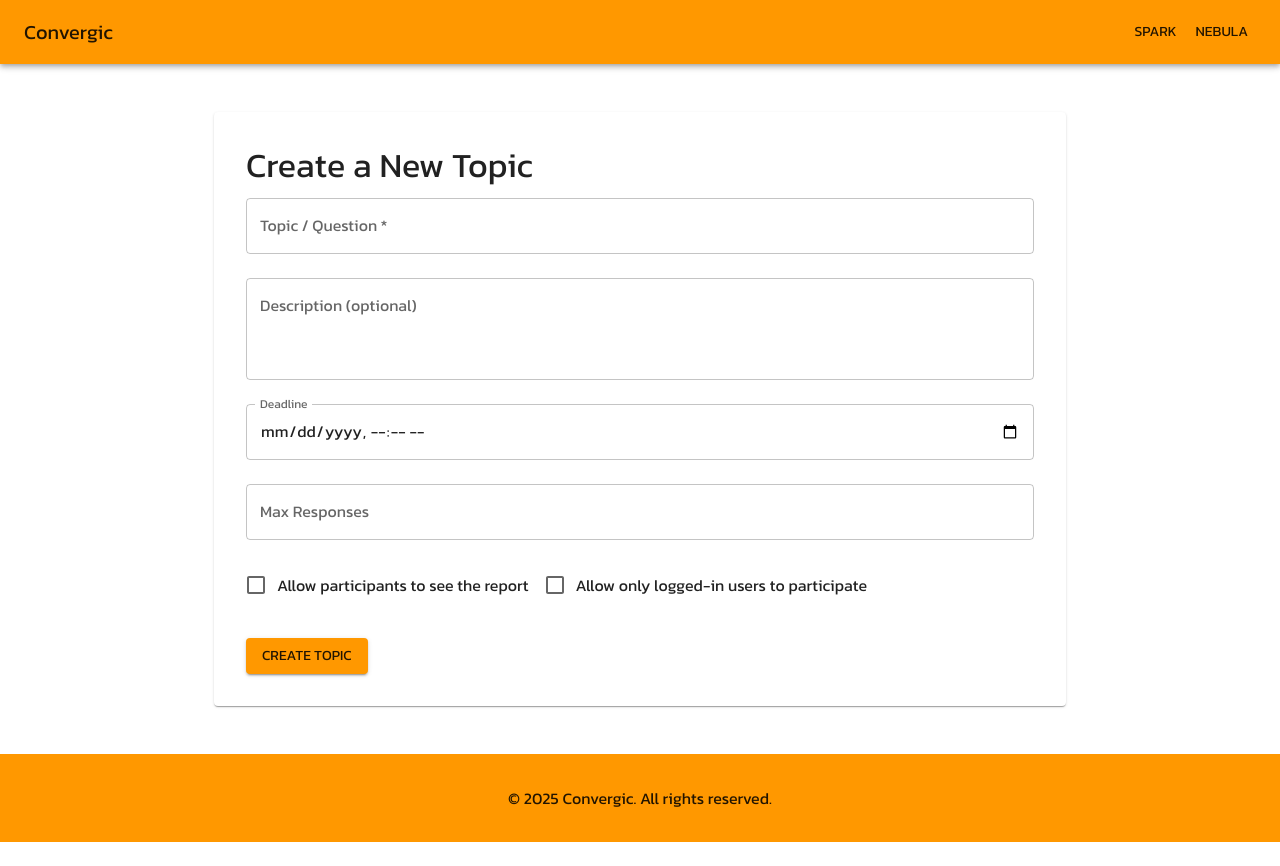
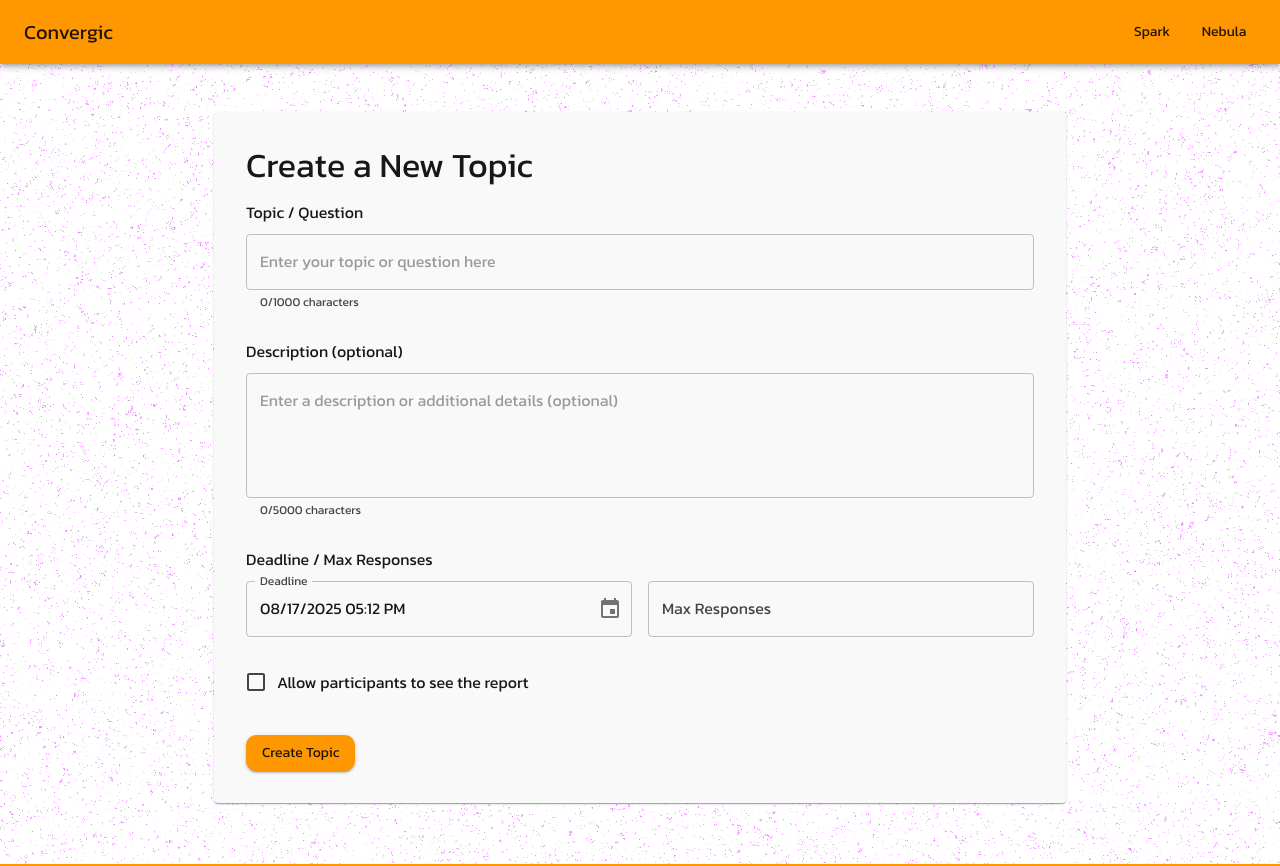
Before and after one commit to gayanukak/convergicapp, a Next.js app in the folder frontend/: page /create in a window 1280 px wide. Shown: the top 866 px of the page. Before the commit the page ends 842 px from the top, so only its background shows below. Built offline with nearby package versions, Linux system fonts and the light colour scheme.

Commit message:
Clean up the create topic page

```diff
--- a/frontend/package.json
+++ b/frontend/package.json
@@ -14,8 +14,10 @@
     "@emotion/styled": "^11.14.1",
     "@mui/icons-material": "^7.3.1",
     "@mui/material": "^7.3.1",
+    "@mui/x-date-pickers": "^8.10.2",
     "@next-auth/prisma-adapter": "^1.0.7",
     "@prisma/client": "^6.14.0",
+    "dayjs": "^1.11.14",
     "next": "15.4.6",
     "next-auth": "^4.24.11",
     "react": "19.1.0",
--- a/frontend/src/app/create/page.tsx
+++ b/frontend/src/app/create/page.tsx
@@ -1,4 +1,5 @@
 "use client";
+
 import { useState } from "react";
 import { useRouter } from "next/navigation";
 import {
@@ -7,12 +8,16 @@ import {
   Checkbox,
   Container,
   FormControlLabel,
+  Grid,
   Paper,
   TextField,
-  Typography
+  Typography,
 } from "@mui/material";
+import { LocalizationProvider } from "@mui/x-date-pickers/LocalizationProvider";
+import { AdapterDayjs } from "@mui/x-date-pickers/AdapterDayjs";
+import { DateTimePicker } from "@mui/x-date-pickers/DateTimePicker";
+import dayjs, { Dayjs } from "dayjs";
 
-// Base paths for links
 const GUEST_BASE = "/in/";
 const HOST_BASE = "/out/";
 
@@ -21,7 +26,7 @@ export default function CreateTopic() {
 
   const [title, setTitle] = useState("");
   const [description, setDescription] = useState("");
-  const [deadline, setDeadline] = useState("");
+  const [deadline, setDeadline] = useState<Dayjs | null>(dayjs().add(5, "minute")); // default minimal future
   const [maxResponses, setMaxResponses] = useState("");
   const [allowReport, setAllowReport] = useState(false);
   const [onlyLoggedIn, setOnlyLoggedIn] = useState(false);
@@ -44,8 +49,29 @@ export default function CreateTopic() {
 
     const newErrors: typeof errors = {};
 
-    // Frontend validation
-    if (!title.trim()) newErrors.title = "Title is required.";
+    // Title validation
+    if (!title.trim()) newErrors.title = "Topic / Question is required.";
+    if (title.trim().length > 1000)
+      newErrors.title = "Topic is too long (max 1000 characters).";
+
+    // Description validation
+    if (description.trim().length > 5000)
+      newErrors.description = "Description too long (max 5000 characters).";
+
+    // At least one of deadline or maxResponses
+    if (!deadline && !maxResponses) {
+      newErrors.general = "Please provide either a deadline or max responses.";
+    }
+
+    // Max responses validation
+    if (maxResponses && (Number(maxResponses) <= 0 || Number(maxResponses) > 100)) {
+      newErrors.maxResponses = "Max responses must be between 1 and 100.";
+    }
+
+    // Deadline must be in the future
+    if (deadline && deadline.isBefore(dayjs())) {
+      newErrors.deadline = "Deadline must be in the future.";
+    }
 
     if (Object.keys(newErrors).length > 0) {
       setErrors(newErrors);
@@ -56,18 +82,21 @@ export default function CreateTopic() {
     const topicData = {
       title: title.trim(),
       description: description.trim() || null,
-      deadline: deadline || null,
+      deadline: deadline ? deadline.toISOString() : null,
       max_responses: maxResponses ? Number(maxResponses) : null,
       allow_report: allowReport,
       only_logged_in: onlyLoggedIn,
     };
 
     try {
-      const response = await fetch(`${process.env.NEXT_PUBLIC_API_URL}/api/topic-create/`, {
+      const response = await fetch(
+        `${process.env.NEXT_PUBLIC_API_URL}/api/topic-create/`,
+        {
           method: "POST",
           headers: { "Content-Type": "application/json" },
           body: JSON.stringify(topicData),
-      });
+        }
+      );
 
       if (!response.ok) {
         const errorData = await response.json();
@@ -83,65 +112,101 @@ export default function CreateTopic() {
       }
 
       const data = await response.json();
-
-      // Set the guest and host links
       setGuestLink(data.guest_link);
       setHostLink(data.host_link);
-
-      // Optionally, redirect after short delay
-      // router.push("/dashboard");
     } catch (error) {
       console.error(error);
-      setErrors({ general: "Network error. Make sure the backend is running." });
+      setErrors({
+        general: "Network error. Make sure the backend is running.",
+      });
     }
 
     setIsSubmitting(false);
   };
 
   return (
+    <Box
+      sx={{
+        position: "relative",
+        minHeight: "100vh",
+        width: "100%",
+        backgroundImage: "url('/background/nnnoise.svg')",
+        backgroundSize: "cover",
+        backgroundRepeat: "no-repeat",
+        backgroundPosition: "center",
+      }}
+    >
       <Container maxWidth="md" sx={{ py: 6 }}>
         <Paper sx={{ p: 4 }}>
           <Typography variant="h4" gutterBottom>
             Create a New Topic
           </Typography>
 
+          {/* Topic Field */}
+          <Typography variant="subtitle1" sx={{ mb: 1 }}>
+            Topic / Question
+          </Typography>
           <TextField
-          label="Topic / Question"
             variant="outlined"
             fullWidth
             required
+            placeholder="Enter your topic or question here"
             value={title}
             onChange={(e) => setTitle(e.target.value)}
             error={!!errors.title}
-          helperText={errors.title}
+            helperText={errors.title || `${title.length}/1000 characters`}
             sx={{ mb: 3 }}
           />
 
+          {/* Description Field */}
+          <Typography variant="subtitle1" sx={{ mb: 1 }}>
+            Description (optional)
+          </Typography>
           <TextField
-          label="Description (optional)"
             variant="outlined"
             fullWidth
             multiline
-          rows={3}
+            rows={4}
+            placeholder="Enter a description or additional details (optional)"
             value={description}
             onChange={(e) => setDescription(e.target.value)}
             error={!!errors.description}
-          helperText={errors.description}
+            helperText={errors.description || `${description.length}/5000 characters`}
             sx={{ mb: 3 }}
           />
 
-        <TextField
+          {/* Deadline + Max Responses */}
+          <Typography variant="subtitle1" sx={{ mb: 1 }}>
+            Deadline / Max Responses
+          </Typography>
+          <Grid container spacing={2} sx={{ mb: 3 }}>
+            <Grid size={{ xs: 12, md: 6 }}>
+              <LocalizationProvider dateAdapter={AdapterDayjs}>
+                <DateTimePicker
                   label="Deadline"
-          type="datetime-local"
-          InputLabelProps={{ shrink: true }}
-          fullWidth
                   value={deadline}
-          onChange={(e) => setDeadline(e.target.value)}
-          error={!!errors.deadline}
-          helperText={errors.deadline}
-          sx={{ mb: 3 }}
+                  onChange={(newValue) => {
+                    // prevent setting past date
+                    if (newValue && newValue.isBefore(dayjs())) {
+                      setDeadline(dayjs().add(5, "minute"));
+                    } else {
+                      setDeadline(newValue);
+                    }
+                  }}
+                  minDateTime={dayjs().add(5, "minute")}
+                  slots={{ textField: TextField }}
+                  slotProps={{
+                    textField: {
+                      fullWidth: true,
+                      error: !!errors.deadline,
+                      helperText: errors.deadline,
+                    },
+                  }}
+                  enableAccessibleFieldDOMStructure={false}
                 />
-
+              </LocalizationProvider>
+            </Grid>
+            <Grid size={{ xs: 12, md: 6 }}>
               <TextField
                 label="Max Responses"
                 type="number"
@@ -150,32 +215,46 @@ export default function CreateTopic() {
                 onChange={(e) => setMaxResponses(e.target.value)}
                 error={!!errors.maxResponses}
                 helperText={errors.maxResponses}
-          sx={{ mb: 3 }}
+                inputProps={{ max: 100 }}
               />
+            </Grid>
+          </Grid>
 
+          {/* Options */}
           <FormControlLabel
-          control={<Checkbox checked={allowReport} onChange={(e) => setAllowReport(e.target.checked)} />}
+            control={
+              <Checkbox
+                checked={allowReport}
+                onChange={(e) => setAllowReport(e.target.checked)}
+              />
+            }
             label="Allow participants to see the report"
-        />
-        <FormControlLabel
-          control={<Checkbox checked={onlyLoggedIn} onChange={(e) => setOnlyLoggedIn(e.target.checked)} />}
-          label="Allow only logged-in users to participate"
           />
 
           <Box sx={{ mt: 4 }}>
-          <Button variant="contained" color="primary" onClick={handleSubmit} disabled={isSubmitting}>
+            <Button
+              variant="contained"
+              color="primary"
+              onClick={handleSubmit}
+              disabled={isSubmitting}
+            >
               {isSubmitting ? "Submitting..." : "Create Topic"}
             </Button>
           </Box>
 
-        {/* Show the generated links */}
+          {/* Links */}
           {guestLink && hostLink && (
             <Box sx={{ mt: 4 }}>
-            <Typography>Guest Link: <a href={guestLink}>{guestLink}</a></Typography>
-            <Typography>Host Link: <a href={hostLink}>{hostLink}</a></Typography>
+              <Typography>
+                Guest Link: <a href={guestLink}>{guestLink}</a>
+              </Typography>
+              <Typography>
+                Host Link: <a href={hostLink}>{hostLink}</a>
+              </Typography>
             </Box>
           )}
 
+          {/* General Errors */}
           {errors.general && (
             <Typography color="error" sx={{ mt: 2 }}>
               {errors.general}
@@ -183,5 +262,6 @@ export default function CreateTopic() {
           )}
         </Paper>
       </Container>
+    </Box>
   );
 }
--- a/frontend/src/app/globals.css
+++ b/frontend/src/app/globals.css
@@ -1,34 +1,52 @@
+/* =========================================================
+   Global CSS Variables & Theme Modes
+   ========================================================= */
+
+/* Default: Spark mode (light) */
 :root {
-  /* Default: Spark mode */
   --background: #ffffff;
   --foreground: #171717;
+
   --button-primary: #ff4d00;
   --button-hover: #fb8c00;
+
+  --gray-alpha-200: rgba(0, 0, 0, 0.08);
+  --gray-alpha-100: rgba(0, 0, 0, 0.05);
 }
 
-/* Nebula mode overrides */
+/* Nebula mode (dark) */
 [data-theme="nebula"] {
   --background: #0a0a0a;
   --foreground: #ededed;
+
   --button-primary: #7b3fbb;
   --button-hover: #7b1fa2;
+
+  --gray-alpha-200: rgba(255, 255, 255, 0.145);
+  --gray-alpha-100: rgba(255, 255, 255, 0.06);
 }
 
-/* Global styles */
-html, body {
+/* =========================================================
+   Base Resets
+   ========================================================= */
+
+html,
+body {
   max-width: 100vw;
   overflow-x: hidden;
-  color: var(--foreground);
-  background: var(--background);
+  margin: 0;
+  padding: 0;
+
   font-family: 'Kanit', sans-serif;
   -webkit-font-smoothing: antialiased;
   -moz-osx-font-smoothing: grayscale;
+
+  color: var(--foreground);
+  background: var(--background);
 }
 
 * {
   box-sizing: border-box;
-  padding: 0;
-  margin: 0;
 }
 
 a {
@@ -36,17 +54,28 @@ a {
   text-decoration: none;
 }
 
-/* Buttons using CSS variables */
-button, .btn {
+/* =========================================================
+   Buttons
+   ========================================================= */
+
+button,
+.btn {
   background: var(--button-primary);
   color: #fff;
+
   border: none;
   border-radius: 9999px;
+
   padding: 0.5rem 1.5rem;
   cursor: pointer;
-  transition: background 0.2s;
+
+  font-family: inherit;
+  font-weight: 500;
+
+  transition: background 0.2s ease-in-out;
 }
 
-button:hover, .btn:hover {
+button:hover,
+.btn:hover {
   background: var(--button-hover);
 }
--- a/frontend/src/app/layout.tsx
+++ b/frontend/src/app/layout.tsx
@@ -2,10 +2,9 @@
 
 import "@/app/globals.css";
 import Providers from "../components/Providers";
-import React, { useState, createContext, useContext } from "react";
+import React, { useState, createContext } from "react";
 import {
   ThemeProvider,
-  createTheme,
   CssBaseline,
   Button,
   Box,
@@ -14,6 +13,7 @@ import {
   Typography,
 } from "@mui/material";
 import { Kanit } from "next/font/google";
+import { getTheme } from "@/theme";
 
 // Load Google font "Kanit"
 const kanit = Kanit({
@@ -21,7 +21,7 @@ const kanit = Kanit({
   weight: "400",
 });
 
-// Context for theme mode switching (spark = light, nebula = dark)
+// Context for theme mode switching
 export const ThemeModeContext = createContext<{
   mode: "spark" | "nebula";
   toggleMode: (newMode: "spark" | "nebula") => void;
@@ -33,38 +33,29 @@ export const ThemeModeContext = createContext<{
 export default function RootLayout({ children }: { children: React.ReactNode }) {
   const [mode, setMode] = useState<"spark" | "nebula">("spark");
 
-  // Function to toggle between spark and nebula modes
+  // Toggle between Spark and Nebula
   const toggleMode = (newMode: "spark" | "nebula") => {
     setMode(newMode);
   };
-
-  // Create Material UI theme based on selected mode
-  const theme = createTheme({
-    palette: {
-      mode: mode === "spark" ? "light" : "dark",
-      primary: {
-        main: mode === "spark" ? "#ff9800" : "#7b3fbb", // orange for spark, purple for nebula
-      },
-    },
-    typography: {
-      fontFamily: kanit.style.fontFamily,
-    },
-  });
 
   return (
     <html lang="en" className={kanit.className} data-theme={mode}>
       <body>
         <Providers>
           <ThemeModeContext.Provider value={{ mode, toggleMode }}>
-            <ThemeProvider theme={theme}>
+            <ThemeProvider theme={getTheme(mode)}>
               <CssBaseline />
 
-              {/* Header / AppBar with toggle buttons */}
+              {/* Header */}
               <AppBar position="sticky" color="primary" enableColorOnDark>
                 <Toolbar sx={{ display: "flex", justifyContent: "space-between" }}>
                   <Typography variant="h6">Convergic</Typography>
                   <Box>
-                    <Button color="inherit" onClick={() => toggleMode("spark")}>
+                    <Button
+                      color="inherit"
+                      onClick={() => toggleMode("spark")}
+                      sx={{ mr: 1 }}
+                    >
                       Spark
                     </Button>
                     <Button color="inherit" onClick={() => toggleMode("nebula")}>
@@ -84,7 +75,7 @@ export default function RootLayout({ children }: { children: React.ReactNode })
                   textAlign: "center",
                   py: 4,
                   bgcolor: "primary.main",
-                  color: "primary.contrastText", // ensures readable text
+                  color: "primary.contrastText",
                 }}
               >
                 © {new Date().getFullYear()} Convergic. All rights reserved.
--- a/frontend/src/components/HostCard.tsx
+++ b/frontend/src/components/HostCard.tsx
@@ -1,4 +1,5 @@
 "use client";
+
 import React from "react";
 import { Paper, Typography, Button, Box } from "@mui/material";
 import { useRouter } from "next/navigation";
@@ -7,7 +8,10 @@ export default function HostCard() {
   const router = useRouter();
 
   return (
-    <Paper elevation={4} sx={{ p: 4, textAlign: "center", width: "100%" }}>
+    <Paper
+      elevation={4}
+      sx={{ p: 4, textAlign: "center", width: "100%", borderRadius: 3 }}
+    >
       <Typography variant="h5" gutterBottom>
         Want to collect ideas?
       </Typography>
--- a/frontend/src/theme.ts
+++ b/frontend/src/theme.ts
@@ -1,19 +1,7 @@
-import { createTheme } from "@mui/material/styles";
+import { createTheme, ThemeOptions } from "@mui/material/styles";
 
-const theme = createTheme({
-  palette: {
-    mode: "dark",
-    primary: { main: "#9c27b0" }, // default nebula
-    secondary: { main: "#b084cc" },
-    background: {
-      default: "#0a0a0a",
-      paper: "#1f1524",
-    },
-    text: {
-      primary: "#ededed",
-      secondary: "#cbb6d9",
-    },
-  },
+// Base options shared by all modes
+const baseOptions: ThemeOptions = {
   typography: {
     fontFamily: "'Kanit', sans-serif",
   },
@@ -31,6 +19,45 @@ const theme = createTheme({
       },
     },
   },
-});
+};
 
-export default theme;
+// Theme definitions for Spark (light) and Nebula (dark)
+const themes = {
+  spark: createTheme({
+    ...baseOptions,
+    palette: {
+      mode: "light",
+      primary: { main: "#ff9800" }, // orange
+      secondary: { main: "#fb8c00" },
+      background: {
+        default: "#ffffff",
+        paper: "#f9f9f9",
+      },
+      text: {
+        primary: "#171717",
+        secondary: "#444444",
+      },
+    },
+  }),
+  nebula: createTheme({
+    ...baseOptions,
+    palette: {
+      mode: "dark",
+      primary: { main: "#9c27b0" }, // purple
+      secondary: { main: "#b084cc" },
+      background: {
+        default: "#0a0a0a",
+        paper: "#1f1524",
+      },
+      text: {
+        primary: "#ededed",
+        secondary: "#cbb6d9",
+      },
+    },
+  }),
+};
+
+// Utility to get theme by mode
+export const getTheme = (mode: "spark" | "nebula") => themes[mode];
+
+export default themes.nebula; // default export (Nebula)
```
Also changed, not shown: frontend/src/app/page.module.css (+27 -22 lines), frontend/src/app/page.tsx (+25 -17 lines), frontend/src/components/GuestCard.tsx (+14 -3 lines), frontend/src/components/Providers.tsx (+6 -3 lines), 1 other file (tests, documents, lock files or other folders). Lines whose indentation alone changed are shown as unchanged.
